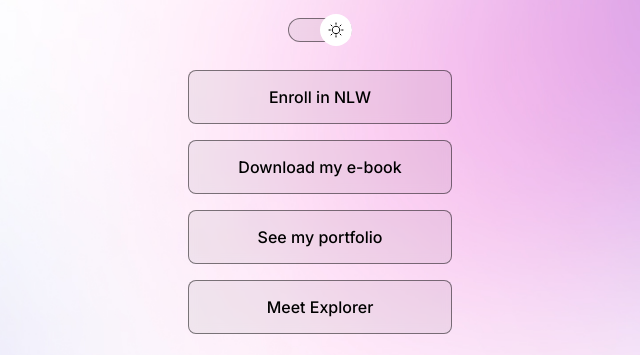
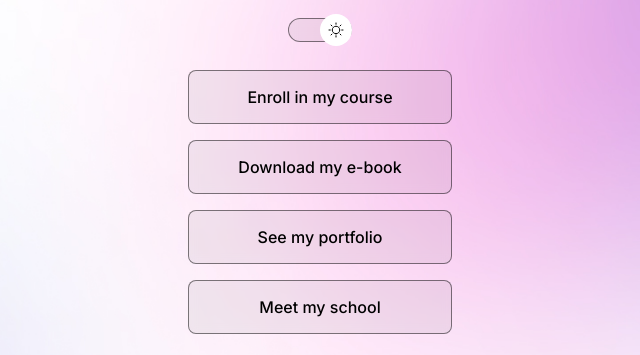
Before and after one commit to paulo-aguiar-cmd/portfolio-link-aggregator, a plain HTML site: page index.html in a window 1280 px wide. Shown: the part 230-585 px from the top of the page, 320-960 px from the left. Drawn offline with nearby package versions, Linux system fonts and the light colour scheme.

Commit message:
Changes in list

```diff
--- a/index.html
+++ b/index.html
@@ -23,7 +23,7 @@
     </div>
     <ul>
       <li>
-        <a href="#">Enroll in NLW</a>
+        <a href="#">Enroll in my course</a>
       </li>
       <li>
         <a href="#">Download my e-book</a>
@@ -32,7 +32,7 @@
         <a href="#">See my portfolio</a>
       </li>
       <li>
-        <a href="#">Meet Explorer</a>
+        <a href="#">Meet my school</a>
       </li>
     </ul>
     <div id="social-links">
```
